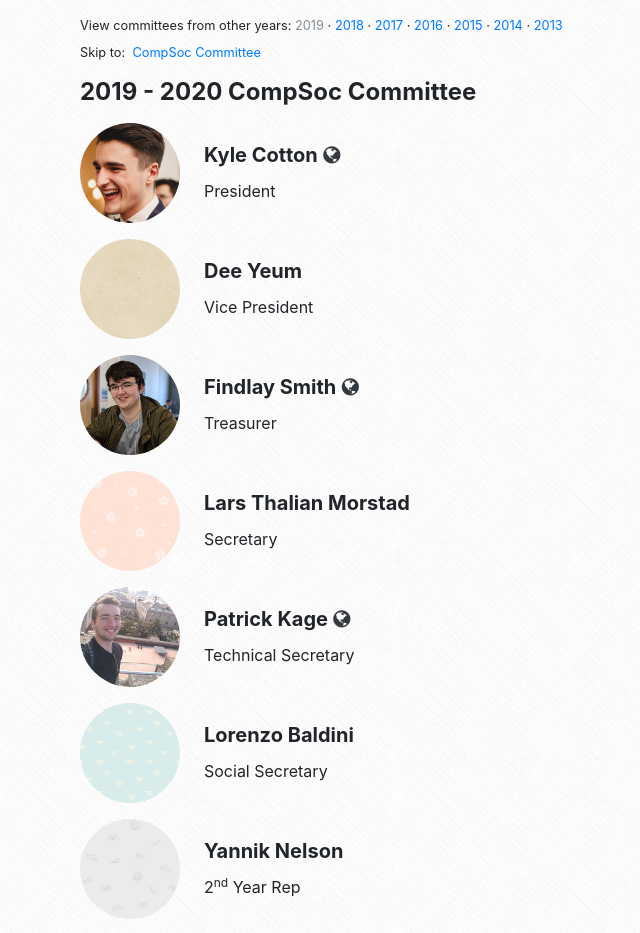
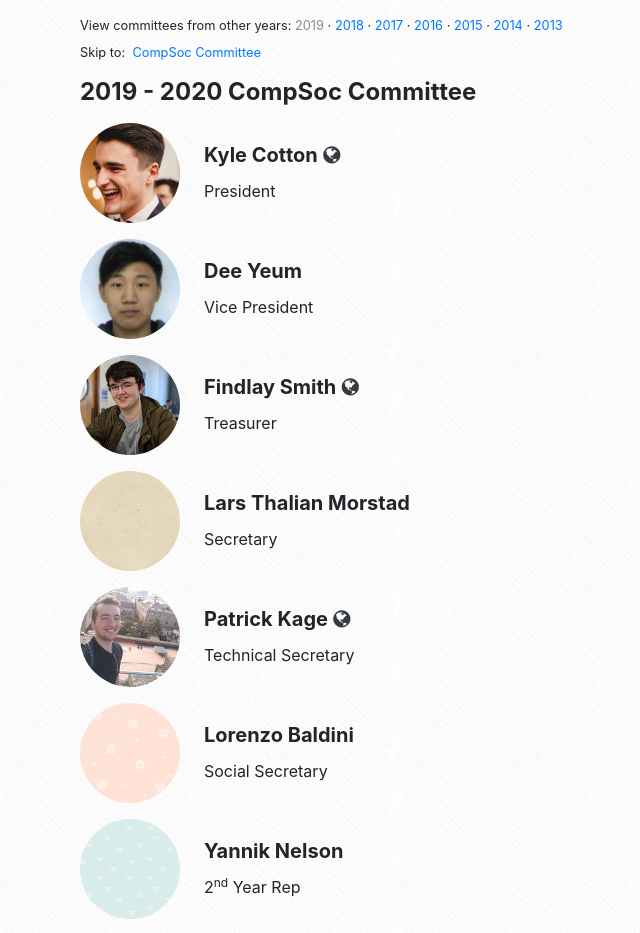
Before and after one commit to compsoc-edinburgh/website, a Jekyll site: the page built from _pages/team.html, in a window 1280 px wide. Shown: the part 439-1372 px from the top of the page, without its empty margins (5-645 px from the left). Built offline with Jekyll 4.4.1, drawn with Linux system fonts in a browser that asks for light colours; nearby versions of some CDN libraries.

Commit message:
Added Dee Team image

```diff
--- a/_data/committee/2019-2020.yml
+++ b/_data/committee/2019-2020.yml
@@ -8,6 +8,7 @@
 
       - name: Dee Yeum
         role: Vice President
+        img: dee-1.jpg
 
       - name: Findlay Smith
         role: Treasurer
```
Also changed, not shown: static/img/team/dee-1.jpg (added).
